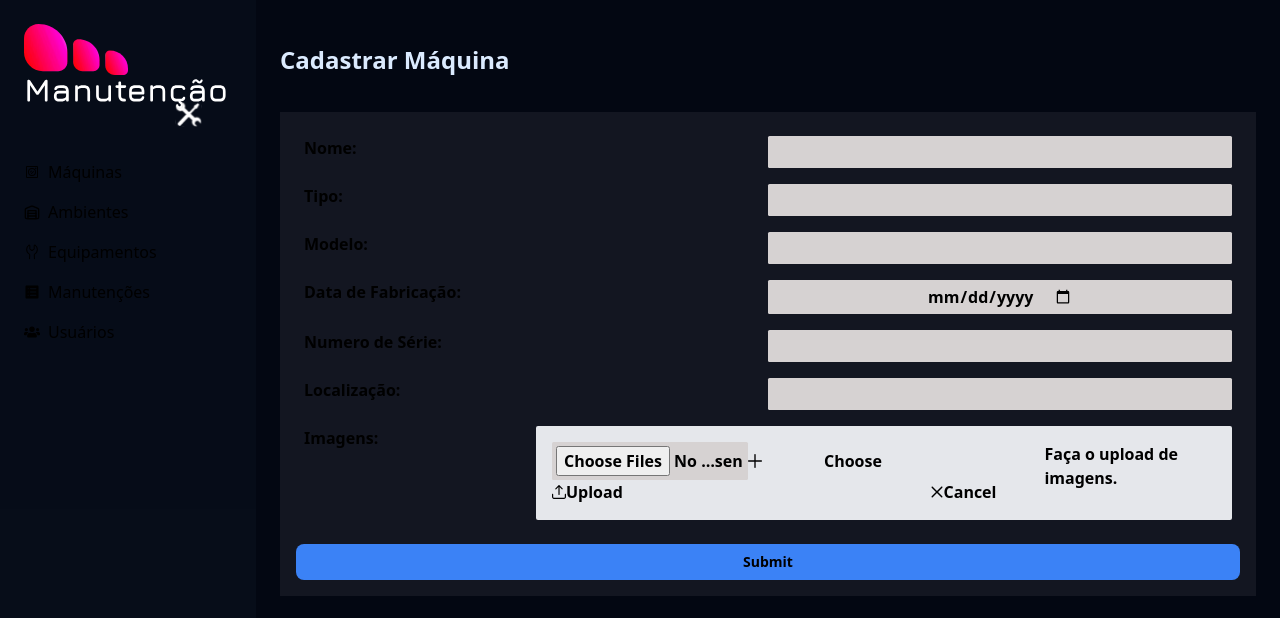
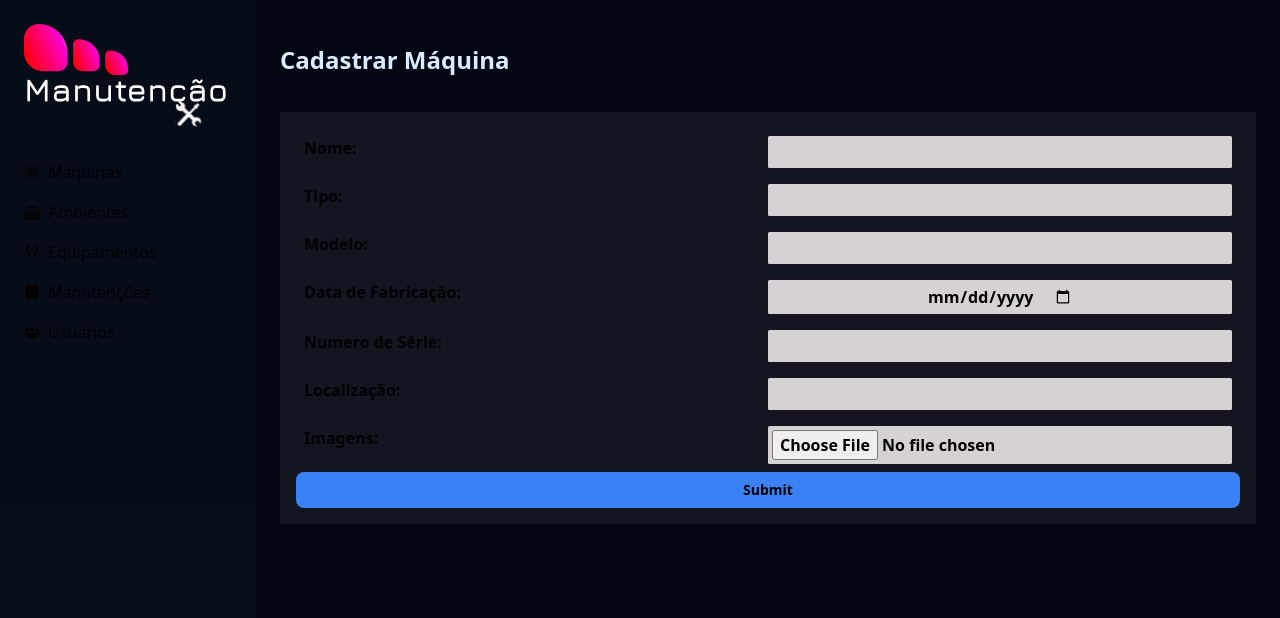
Before and after one commit to AnaJuliaMM/maintenance_web, a Next.js app in the folder frontend/: page /machines/register in a window 1280 px wide. Shown: the top 618 px of the page. Built offline with nearby package versions, Linux system fonts and the light colour scheme.

Commit message:
feat: remove prime react upload file component

```diff
--- a/frontend/src/app/(routes)/machines/register/page.tsx
+++ b/frontend/src/app/(routes)/machines/register/page.tsx
@@ -98,18 +98,21 @@ export default function Home() {
           />
         </div>
         <div>
-          <label htmlFor="location">Imagens:</label>
-          <FileUpload
-            name="demo[]"
-            url={"/api/upload"}
-            multiple
-            accept="image/*"
-            maxFileSize={1000000}
-            emptyTemplate={<p className="m-0">Faça o upload de imagens.</p>}
-            className="w-3/4 p-4 mb-4 bg-gray-200 rounded-sm text-black"
+          <label htmlFor="images">Imagens:</label>
+          <input
+            type="file"
+            id="images"
+            name="images"
+            required
           />
+
         </div>
-        <button type="submit" className="flex gap-2 justify-center items-center bg-blue-500 py-2 px-4 rounded-lg font-semibold text-sm">Submit</button>
+        <button
+          type="submit"
+          className="flex gap-2 justify-center items-center bg-blue-500 py-2 px-4 rounded-lg font-semibold text-sm"
+        >
+          Submit
+        </button>
       </form>
     </main>
   );
```
